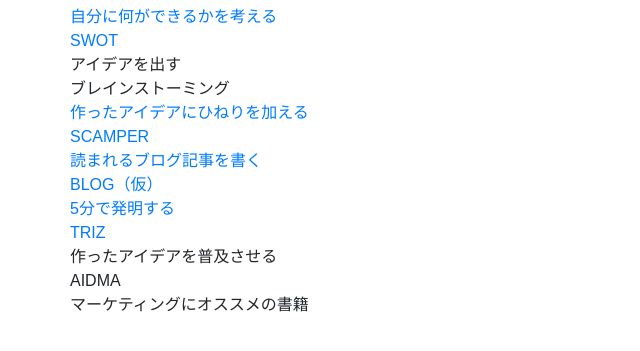
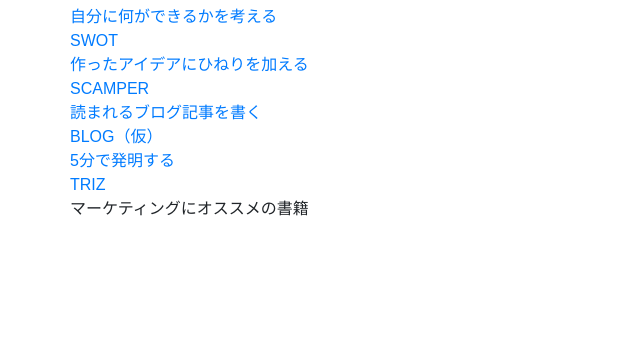
Before and after one commit to t-morisawa/idea-factory-xyz, a Gatsby site: page / in a window 1280 px wide. Shown: the part 51-402 px from the top of the page, without its empty margins (0-640 px from the left). Built offline with nearby package versions, Linux system fonts and the light colour scheme; Gatsby itself is replaced by a stand-in of ours; a web font is replaced by a local one.

Commit message:
remove unused ideas

```diff
--- a/src/pages/index.js
+++ b/src/pages/index.js
@@ -16,10 +16,6 @@
             <div className={styles.p3}>SWOT</div>
           </div>
           </Link>
-          <div className={`${styles.dFlex} ${styles.flexRow} ${styles.justifyContentBetween}`}>
-            <div className={styles.p3}>アイデアを出す</div>
-            <div className={styles.p3}>ブレインストーミング</div>
-          </div>
       <Link to="/desc/scamper/">
             <div className={`${styles.dFlex} ${styles.flexRow} ${styles.justifyContentBetween}`}>
               <div className={styles.p3}>作ったアイデアにひねりを加える</div>
@@ -38,10 +34,14 @@
               <div className={styles.p3}>TRIZ</div>
             </div>
           </Link>
-          <div className={`${styles.dFlex} ${styles.flexRow} ${styles.justifyContentBetween}`}>
+      {/* <div className={`${styles.dFlex} ${styles.flexRow} ${styles.justifyContentBetween}`}>
+          <div className={styles.p3}>アイデアを出す</div>
+          <div className={styles.p3}>ブレインストーミング</div>
+          </div> */}
+    {/*   <div className={`${styles.dFlex} ${styles.flexRow} ${styles.justifyContentBetween}`}>
             <div className={styles.p3}>作ったアイデアを普及させる</div>
             <div className={styles.p3}>AIDMA</div>
-          </div>
+            </div> */}
           <div className={`${styles.dFlex} ${styles.flexRow} ${styles.justifyContentBetween}`}>
             <div className={styles.p3}>マーケティングにオススメの書籍</div>
             <div className={styles.p3}></div>
```
